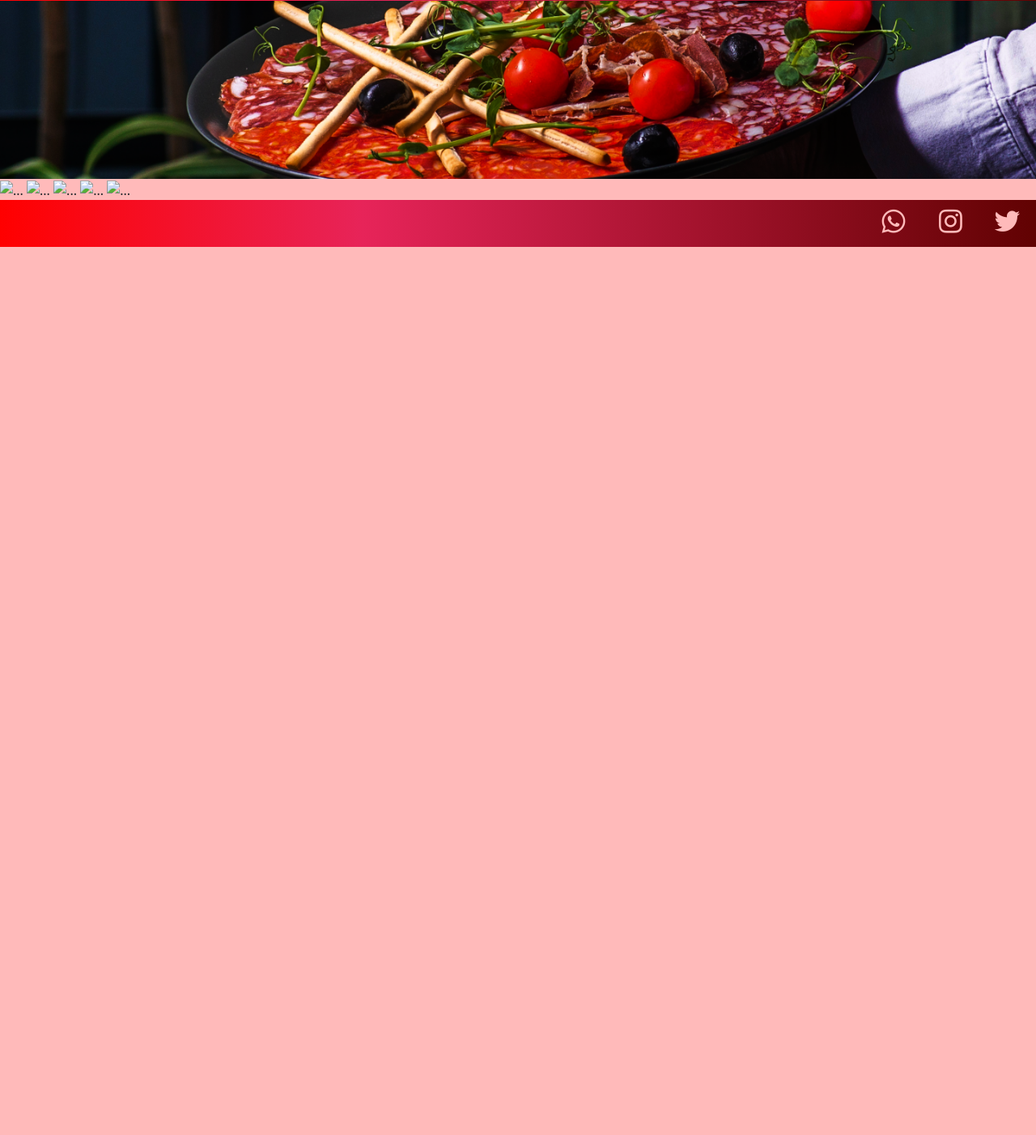
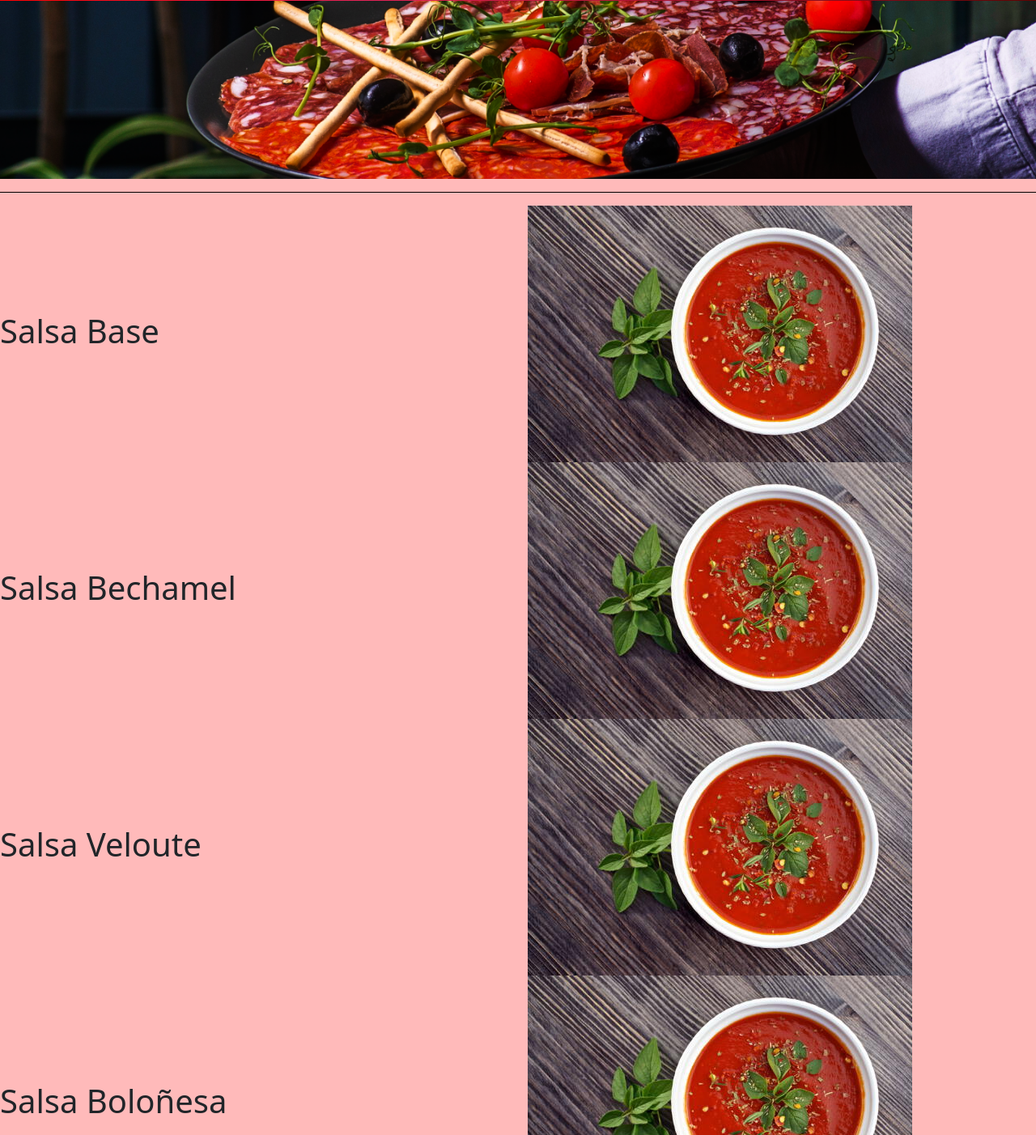
Before and after one commit to LeandroJEchegaray/coder-proyecto-web-final, a plain HTML site: page pages/tipo.html in a window 1280 px wide. Shown: the part 98-1500 px from the top of the page at 81% size. Before the commit the page ends 800 px from the top, so only its background shows below. Drawn offline with nearby package versions, Linux system fonts and the light colour scheme.

Commit message:
actualizacion pag eliminada

```diff
--- a/pages/tipo.html
+++ b/pages/tipo.html
@@ -58,14 +58,37 @@
 
         </div>
     </header>
-<main>
-
-    <img src="..." class="img-fluid" alt="...">
-    <img src="..." class="img-fluid" alt="...">
-    <img src="..." class="img-fluid" alt="...">
-    <img src="..." class="img-fluid" alt="...">
-    <img src="..." class="img-fluid" alt="...">
-
+    <main class="row border-estilos-top">
+        <div class="col-lg-6 col-md-12 col-sm-12 d-flex align-items-center">
+            <H1>Salsa Base</H1>
+        </div>
+        <div class="col-lg-6 col-md-12 col-sm-12 d-flex align-items-center">
+            <img src="../img/salsa napolitana.jpg"class="img-fluid" alt="salsa base">
+        </div>
+        <div class="col-lg-6 col-md-12 col-sm-12 d-flex align-items-center">
+            <H1>Salsa Bechamel</H1>
+        </div>
+        <div class="col-lg-6 col-md-12 col-sm-12 d-flex align-items-center">
+            <img src="../img/salsa napolitana.jpg" class="img-fluid" alt="salsa bechamel">
+        </div>
+        <div class="col-lg-6 col-md-12 col-sm-12 d-flex align-items-center">
+            <H1>Salsa Veloute</H1>
+        </div>
+        <div class="col-lg-6 col-md-12 col-sm-12 d-flex align-items-center">
+            <img src="../img/salsa napolitana.jpg" class="img-fluid" alt="Salsa Veloute">
+        </div>
+        <div class="col-lg-6 col-md-12 col-sm-12 d-flex align-items-center">
+            <H1>Salsa Boloñesa</H1>
+        </div>
+        <div class="col-lg-6 col-md-12 col-sm-12 d-flex align-items-center">
+            <img src="../img/salsa napolitana.jpg" class="img-fluid" alt="Salsa boloñesa">
+        </div>
+        <div class="col-lg-6 col-md-12 col-sm-12 d-flex align-items-center">
+            <H1>Salsa Napolitana</H1>
+        </div>
+        <div class="col-lg-6 col-md-12 col-sm-12 d-flex align-items-center">
+            <img src="../img/salsa napolitana.jpg" class="img-fluid" alt="Salsa Napolitana">
+        </div>
 
 
     </main>
```
Also changed, not shown: css/style.css (+54 -10 lines), index.html (+19 -4 lines). Lines whose indentation alone changed are shown as unchanged.
